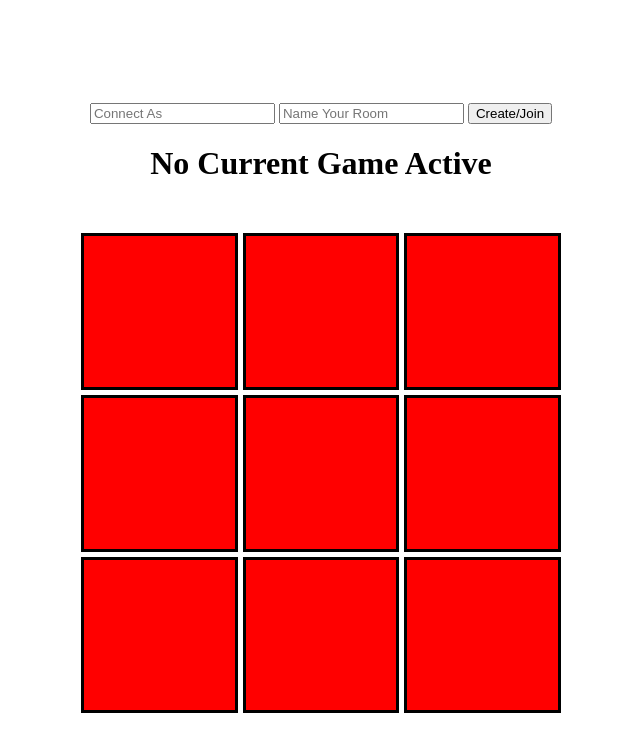
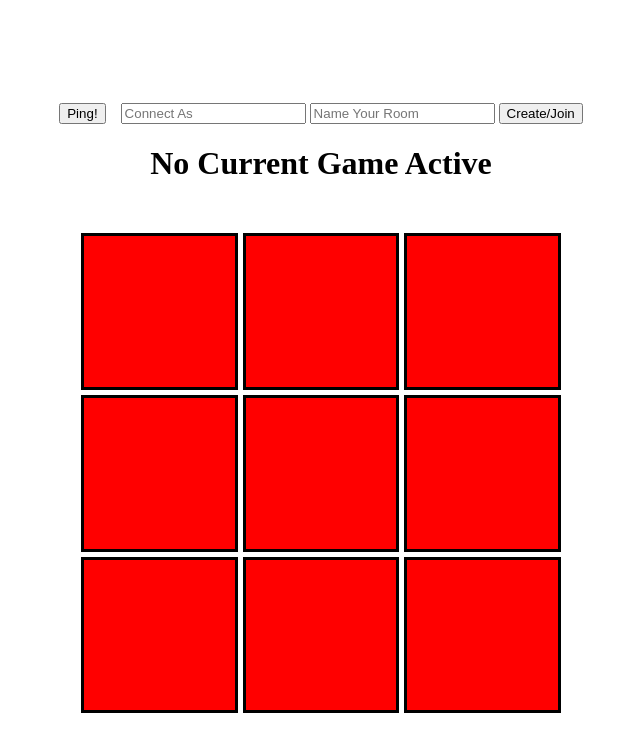
Before and after one commit to kolyamoloko/itransition7task, a website: page client/index.html in a window 1280 px wide. Shown: the whole page, without its empty margins (319-959 px from the left). Drawn offline with nearby package versions, Linux system fonts and the light colour scheme; no server answers.

Commit message:
fix: some bugs

```diff
--- a/client/index.html
+++ b/client/index.html
@@ -9,7 +9,7 @@
 	<body>
 		<div id="app">
 			<div id="formHolder">
-				<button id="testPing" style="display:none">Ping!</button>
+				<button id="testPing">Ping!</button>
 				<form id="startForm">
 					<input
 						type="text"
```
